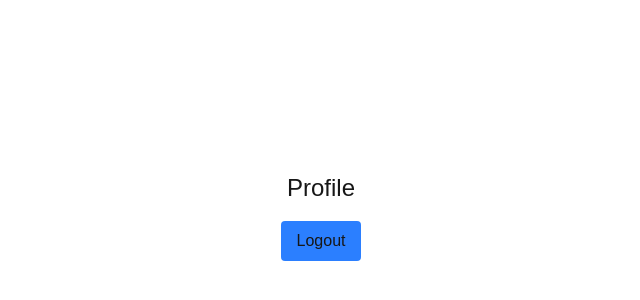
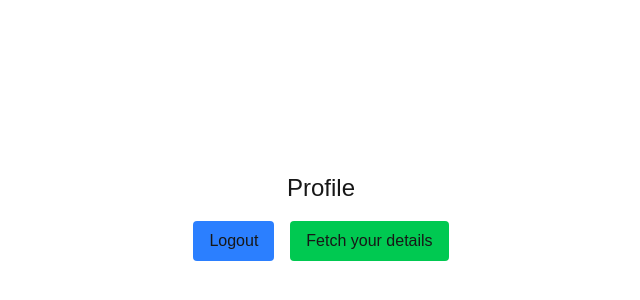
Before and after one commit to binayak597/user_auth_system_nextjs_typescript, a Next.js app: page /profile in a window 1280 px wide. Shown: the part 184-484 px from the top of the page, without its empty margins (319-959 px from the left). Built offline with nearby package versions, Linux system fonts and the light colour scheme.

Commit message:
config middleware and implement fetch user details functionality

```diff
--- /dev/null
+++ b/src/app/api/user/getMe/route.ts
@@ -0,0 +1,41 @@
+import { NextRequest, NextResponse } from "next/server";
+
+import { connectToDB } from "@/dbConfig/connectToDB";
+import User from "@/models/userSchema";
+import extractDataFromToken from "@/helpers/extractDataFromToken";
+
+connectToDB();
+
+const GET = async (request: NextRequest) => {
+  try {
+    const userId = await extractDataFromToken(request);
+
+    console.log(userId);
+
+    const isUser = await User.findById(userId).select(
+      "-password -isAdmin -isVerified -__v"
+    );
+
+    return NextResponse.json(
+      {
+        message: "User found",
+        status: true,
+        user: isUser,
+      },
+      {
+        status: 200,
+      }
+    );
+  } catch (error: any) {
+    return NextResponse.json(
+      {
+        message: error.message,
+      },
+      {
+        status: 500,
+      }
+    );
+  }
+};
+
+export { GET };
--- a/src/app/profile/page.tsx
+++ b/src/app/profile/page.tsx
@@ -1,38 +1,72 @@
-"use client"
+"use client";
 
-import React from 'react'
-import axios from 'axios'
-import { useRouter } from 'next/navigation'
-import toast from 'react-hot-toast'
+import React, { useState } from "react";
+import axios from "axios";
+import { useRouter } from "next/navigation";
+import toast from "react-hot-toast";
+import Link from "next/link";
+
+type UserDetailsType = {
+  _id: string;
+  username: string;
+  email: string;
+};
 
 const ProfilePage = () => {
+  const [userDetails, setUserDetails] = useState<UserDetailsType>();
 
-  const router = useRouter()
+  const router = useRouter();
 
   const handleLogout = async () => {
+    try {
+      await axios.get("/api/user/logout");
+      toast.success("logout successful");
+      router.push("/login");
+    } catch (error: any) {
+      console.log(error.response.data.message);
+      toast.error(error.response.data.message);
+    }
+  };
 
+  const fetchUserDetails = async () => {
     try {
+      const { data } = await axios.get("/api/user/getMe");
 
-      await axios.get("/api/user/logout")
-      toast.success("logout successful")
-      router.push("/login")
-
+      setUserDetails(data.user);
+      console.log(data.user);
+      toast.success("User details fetched successfully");
     } catch (error: any) {
-
-      console.log(error.response.data.message)
-      toast.error(error.response.data.message)
+      console.log(error.response.data.message);
+      toast.error(error.response.data.message);
     }
-  }
+  };
   return (
-    <div className='flex flex-col items-center justify-center min-h-screen py-2'>
-      <h1 className='text-2xl'>Profile</h1>
+    <div className="flex flex-col items-center justify-center min-h-screen py-2">
+      <h1 className="text-2xl">Profile</h1>
       <hr />
 
-      <button onClick={handleLogout} className='mt-4 px-4 py-2 bg-blue-500 text-wite rounded'>
-        Logout
-      </button>
+      {userDetails && (
+        <h2>
+          <Link href={`/profile/${userDetails._id}`}>Get Details</Link>
+        </h2>
+      )}
+
+      <div className="flex items-center justify-center gap-4 mt-4">
+        <button
+          onClick={handleLogout}
+          className="px-4 py-2 bg-blue-500 text-wite rounded"
+        >
+          Logout
+        </button>
+        <button
+          onClick={fetchUserDetails}
+          className="px-4 py-2 bg-green-500 text-wite rounded"
+        >
+          Fetch your details
+        </button>
+      </div>
     </div>
-  )
-}
+  );
+};
 
-export default ProfilePage
+export default ProfilePage;
--- /dev/null
+++ b/src/helpers/extractDataFromToken.ts
@@ -0,0 +1,23 @@
+import { NextRequest } from "next/server";
+import jwt from "jsonwebtoken";
+
+const extractDataFromToken = async (request: NextRequest) => {
+  try {
+    const token = request.cookies.get("authToken")?.value || "";
+
+    if (!token) {
+      throw new Error("Token not found");
+    }
+
+    const decodedTokenData: any = await jwt.verify(
+      token,
+      process.env.JWT_SECRET!
+    );
+
+    return decodedTokenData.id;
+  } catch (error: any) {
+    throw new Error(error.message);
+  }
+};
+
+export default extractDataFromToken;
```
